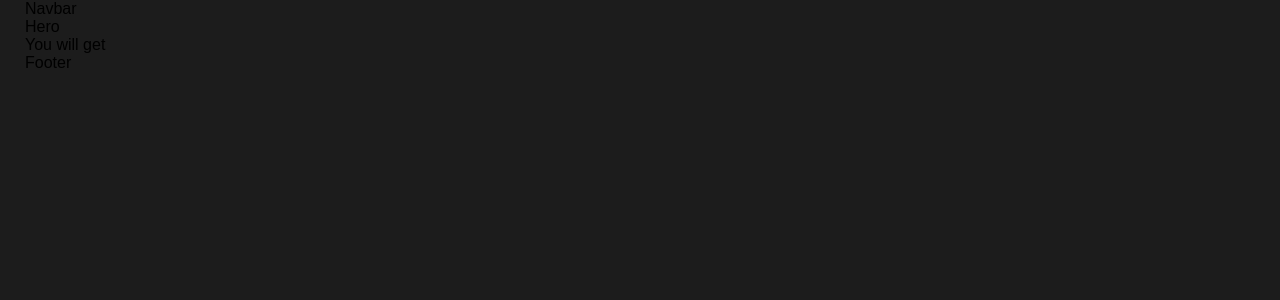
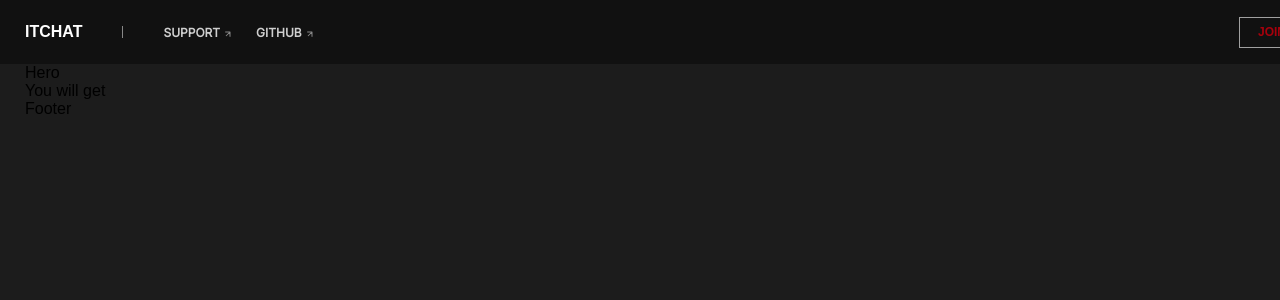
Before and after one commit to zaunchat/landing, a Next.js app: page / in a window 1280 px wide. Shown: the top 300 px of the page. Built offline with nearby package versions, Linux system fonts and the light colour scheme; a web font is replaced by a local one.

Commit message:
feat: navbar component compleated

```diff
--- a/src/components/Navbar.tsx
+++ b/src/components/Navbar.tsx
@@ -1,5 +1,47 @@
 import { Container } from './utils';
-
+import styles from '@styles/components/Navbar.module.scss';
+import { LinkIcon } from '@components/assets';
+function NavLeftListItem({
+  title,
+  href,
+  onClick = () => {
+    return;
+  },
+}: {
+  title: string;
+  href?: string;
+  onClick?: () => void;
+}) {
+  return (
+    <div>
+      <div className={styles.title} onClick={onClick}>
+        {title}
+      </div>
+      {href && (
+        <div className={styles.icon}>
+          <LinkIcon />
+        </div>
+      )}
+    </div>
+  );
+}
 export function Navbar() {
-  return <Container>Navbar</Container>;
+  return (
+    <Container backgroundColor={`#111111`}>
+      <nav className={styles.navbar}>
+        {/* TODO?: using li list */}
+        <div className={styles.left}>
+          <div className={styles.title}>ITCHAT</div>
+          <div className={styles.divider} />
+          <div className={styles.list}>
+            <NavLeftListItem title="SUPPORT" href="/" />
+            <NavLeftListItem title="GITHUB" href="/" />
+          </div>
+        </div>
+        <div className={styles.right}>
+          <button>JOIN</button>
+        </div>
+      </nav>
+    </Container>
+  );
 }
--- /dev/null
+++ b/src/components/assets/Link.tsx
@@ -0,0 +1,17 @@
+export function LinkIcon() {
+  return (
+    <svg
+      width="6"
+      height="6"
+      viewBox="0 0 6 6"
+      fill="none"
+      xmlns="http://www.w3.org/2000/svg"
+    >
+      <path
+        d="M5.5 1C5.5 0.723858 5.27614 0.5 5 0.5L0.5 0.5C0.223857 0.5 -4.71534e-07 0.723858 -4.71534e-07 1C-4.71534e-07 1.27614 0.223857 1.5 0.5 1.5L4.5 1.5L4.5 5.5C4.5 5.77614 4.72386 6 5 6C5.27614 6 5.5 5.77614 5.5 5.5L5.5 1ZM1.35355 5.35355L5.35355 1.35355L4.64645 0.646447L0.646447 4.64645L1.35355 5.35355Z"
+        fill="white"
+        fillOpacity="0.5"
+      />
+    </svg>
+  );
+}
--- /dev/null
+++ b/src/components/assets/index.ts
@@ -0,0 +1 @@
+export * from './Link';
--- a/src/components/utils/Container.tsx
+++ b/src/components/utils/Container.tsx
@@ -1,7 +1,14 @@
 import styles from '@styles/components/utils/Container.module.scss';
-export function Container({ children }: { children: any }) {
+import { CSSProperties } from 'react';
+export function Container({
+  children,
+  backgroundColor,
+}: {
+  children: any;
+  backgroundColor: CSSProperties['backgroundColor'];
+}) {
   return (
-    <div className={styles.wrapper}>
+    <div className={styles.wrapper} style={{ backgroundColor }}>
       <div className={styles.container}>{children}</div>
     </div>
   );
--- /dev/null
+++ b/src/styles/components/Navbar.module.scss
@@ -0,0 +1,51 @@
+.navbar {
+  width: 100%;
+  height: 64px;
+  display: flex;
+  justify-content: space-between;
+  align-items: center;
+  font-weight: 700;
+  & > .left {
+    display: flex;
+    align-items: center;
+    gap: 40px;
+    & > .title {
+      font-size: 16px;
+      line-height: 24px;
+      color: #ffffff;
+    }
+    & > .divider {
+      width: 1px;
+      height: 12px;
+      background: rgba(255, 255, 255, 0.5);
+    }
+    & > .list {
+      display: flex;
+      align-items: center;
+      gap: 25px;
+      font-family: 'Inter';
+      color: rgba(255, 255, 255, 0.8);
+      font-size: 12px;
+      line-height: 15px;
+      & > div {
+        display: flex;
+        align-items: center;
+        gap: 5px;
+        font-size: 12px;
+      }
+    }
+  }
+  & > .right {
+    & > button {
+      cursor: pointer;
+      border: 1px solid rgba(255, 255, 255, 0.6);
+      outline: none;
+      width: 66px;
+      height: 31px;
+      background-color: transparent;
+      color: #a7000c;
+      font-weight: 700;
+      font-size: 12px;
+    }
+  }
+}
```
